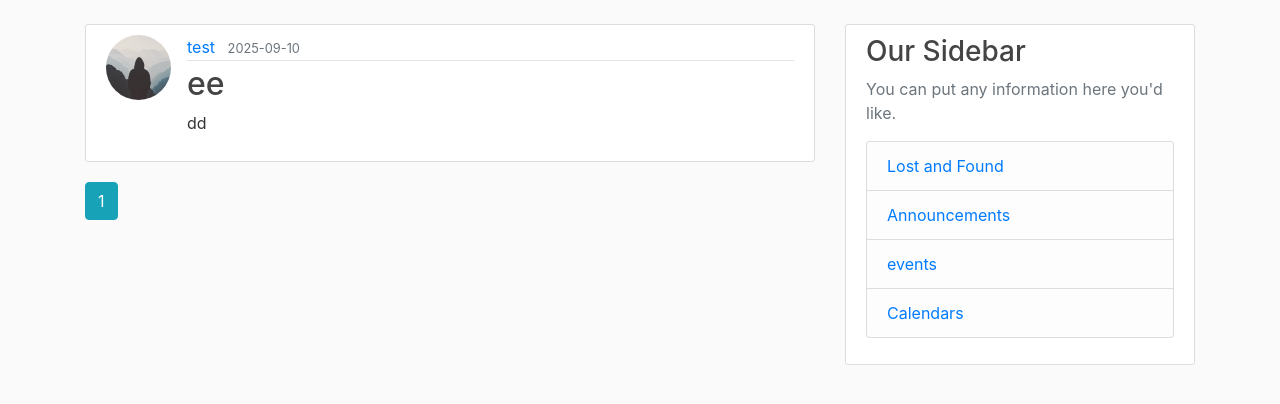
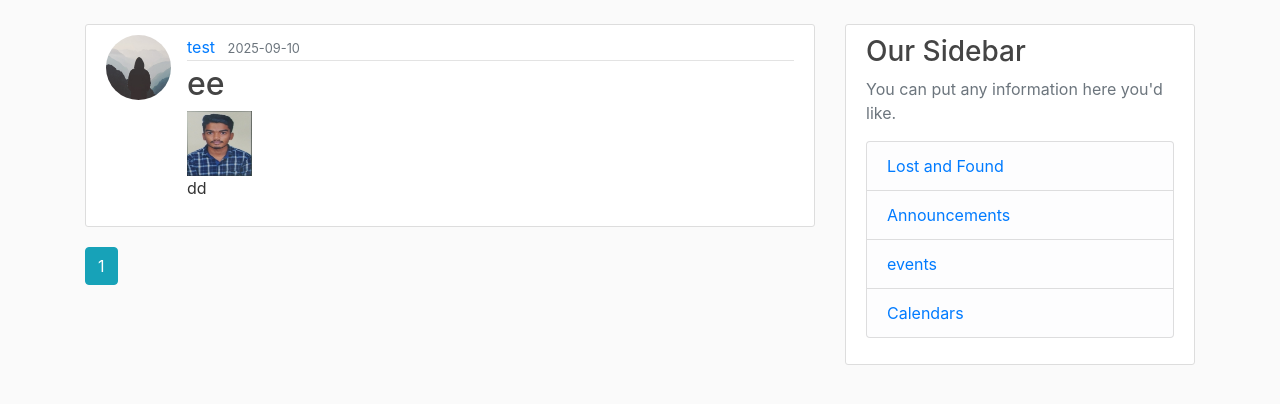
Before and after one commit to ajaynimmala-dev/FLASK_PROJECT1, a Flask app: template app/templates/home.html in a window 1280 px wide. Shown: the part 56-460 px from the top of the page. Run offline with Flask 3, Linux system fonts and the light colour scheme; the template is opened without the code that fills it: values that come from a table or form of the project are taken from there, others are empty; some libraries are stand-ins or nearby versions.

Commit message:
added photos in home page

```diff
--- a/app/templates/home.html
+++ b/app/templates/home.html
@@ -9,6 +9,9 @@
               <small class="text-muted">{{ post.date_posted.strftime('%Y-%m-%d') }}</small>
             </div>
             <h2><a class="article-title" href="{{ url_for('posts.post', post_id=post.id) }}">{{ post.title }}</a></h2>
+              {% if post.image_file %}
+              <img class="article-img" src="{{ url_for('static', filename='posts/' + post.image_file) }}">
+            {% endif %}
             <p class="article-content">{{ post.content }}</p>
           </div>
         </article>
```
Also changed, not shown: instance/site.db, 1 other file.
